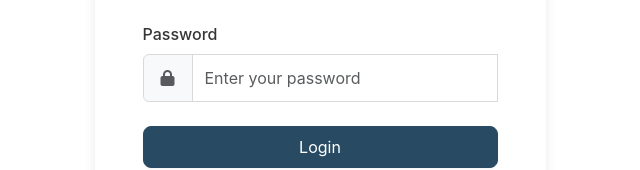
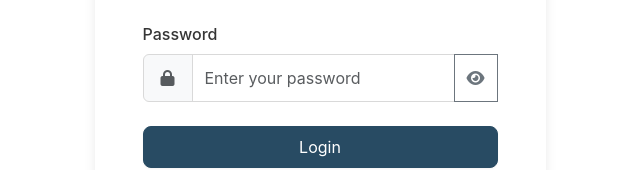
Before and after one commit to YoussefGUERAI/Chat-App, a Vue app: page / in a window 1280 px wide. Shown: the part 250-420 px from the top of the page, without its empty margins (320-960 px from the left). Built offline with nearby package versions, Linux system fonts and the light colour scheme; no server answers.

Commit message:
Update LoginView.vue

```diff
--- a/src/views/LoginView.vue
+++ b/src/views/LoginView.vue
@@ -39,8 +39,11 @@
                                     <span class="input-group-text bg-light">
                                         <i class="fas fa-lock text-muted"></i>
                                     </span>
-                                    <input type="password" class="form-control" placeholder="Enter your password"
+                                    <input :type="showPassword ? 'text' : 'password'" class="form-control" placeholder="Enter your password"
                                         v-model="password" :class="{ 'is-invalid': passwordError }" />
+                                    <button type="button" class="btn btn-outline-secondary" @click="togglePasswordVisibility">
+                                        <i :class="showPassword ? 'fas fa-eye-slash' : 'fas fa-eye'"></i>
+                                    </button>
                                     <div class="invalid-feedback">
                                         {{ passwordError }}
                                     </div>
@@ -76,6 +79,7 @@ import { auth } from "../firebase/config";
 // Form data
 const email = ref("");
 const password = ref("");
+const showPassword = ref(false);
 
 // UI states
 const isLoading = ref(false);
@@ -147,6 +151,10 @@ const login = async () => {
     } finally {
         isLoading.value = false;
     }
+};
+
+const togglePasswordVisibility = () => {
+    showPassword.value = !showPassword.value;
 };
 </script>
 
```
